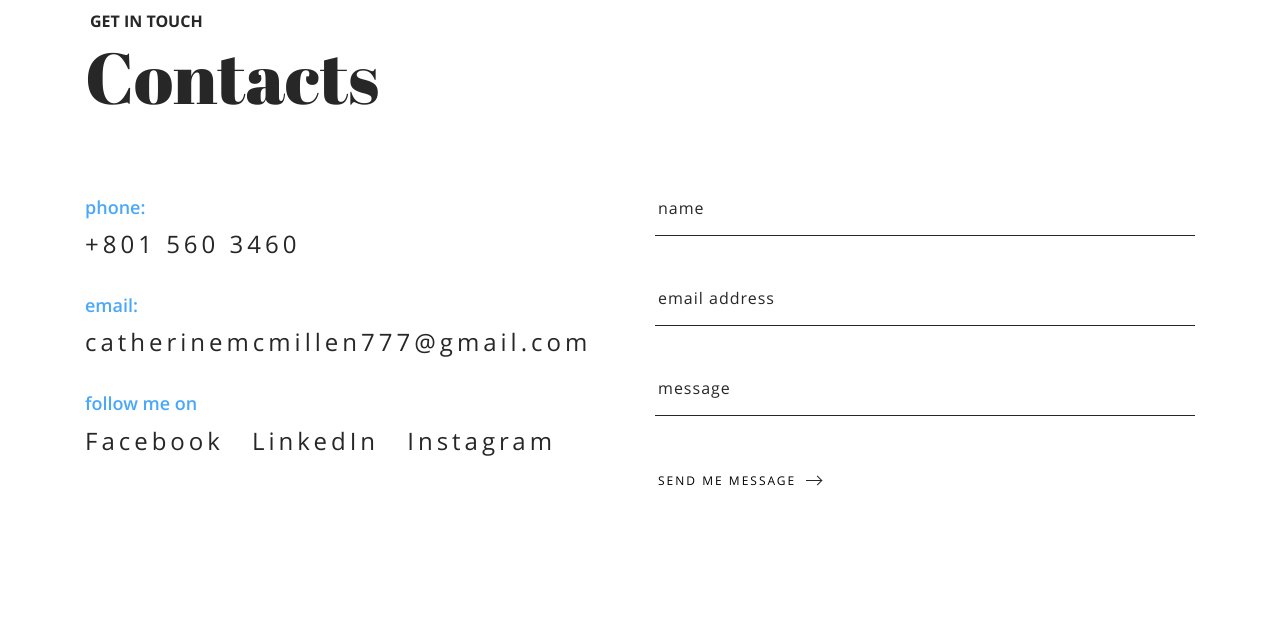
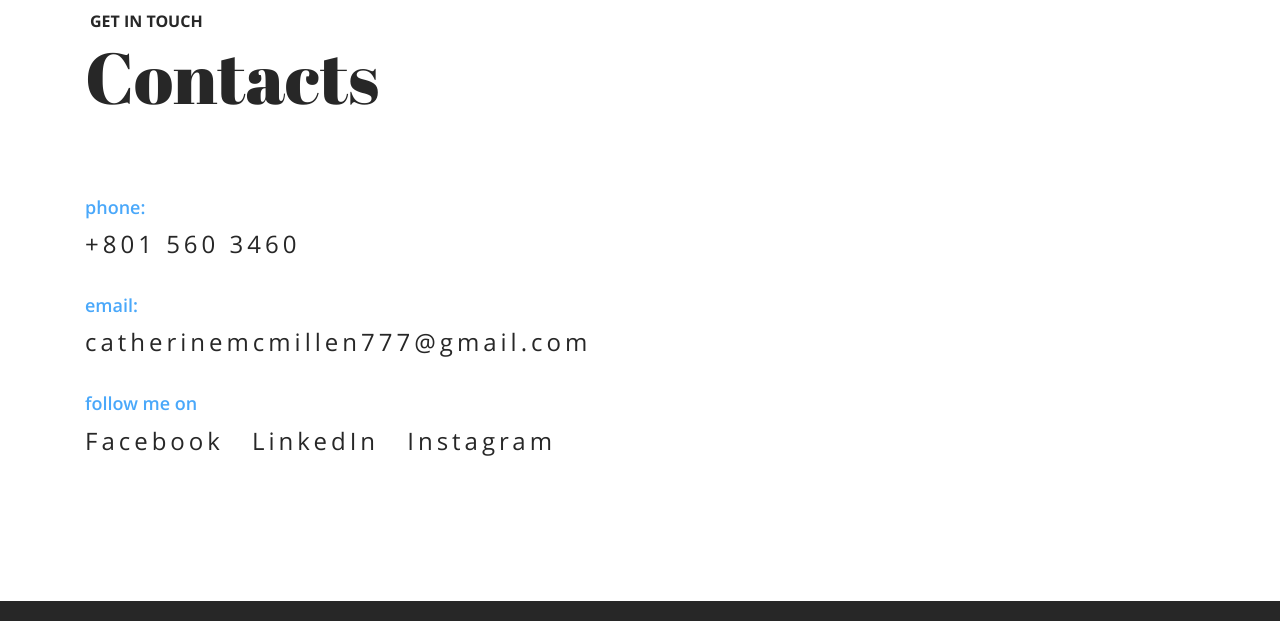
Before and after one commit to kittycatmac/Portfolio, a plain HTML site: page index.html in a window 1280 px wide. Shown: the part 5514-6135 px from the top of the page. Drawn offline with Linux system fonts and the light colour scheme.

Commit message:
Update index.html

```diff
--- a/index.html
+++ b/index.html
@@ -587,7 +587,7 @@
                 <div class="container coda-section-content">
                     <div class="row">
                         <!-- contacts data -->
-                        <div class="col-md-6 col-12">
+                        <div class="col-md-12 col-12">
                             <dl class="coda-contacts-container">
                                 <!-- contact item -->
                                 <div class="coda-contact-item">
@@ -613,7 +613,7 @@
                         </div>
                         <!-- end contacts data -->
                         <!-- contact form -->
-                        <div class="col-md-6 col-12">
+                        <!--<div class="col-md-6 col-12">
                             <form class="coda-contact-form" action="#" method="post">
                                 <div class="coda-input-box">
                                     <input id="coda-name" class="coda-input" type="text" required="">
@@ -632,7 +632,7 @@
                                 </div>
                                 <button class="coda-underscore coda-form-btn" type="submit">send me message<i class="coda-left-arrow-ico"></i></button>
                             </form>
-                        </div>
+                        </div>-->
                         <!-- end contact form -->
                     </div>
                 </div>
```
